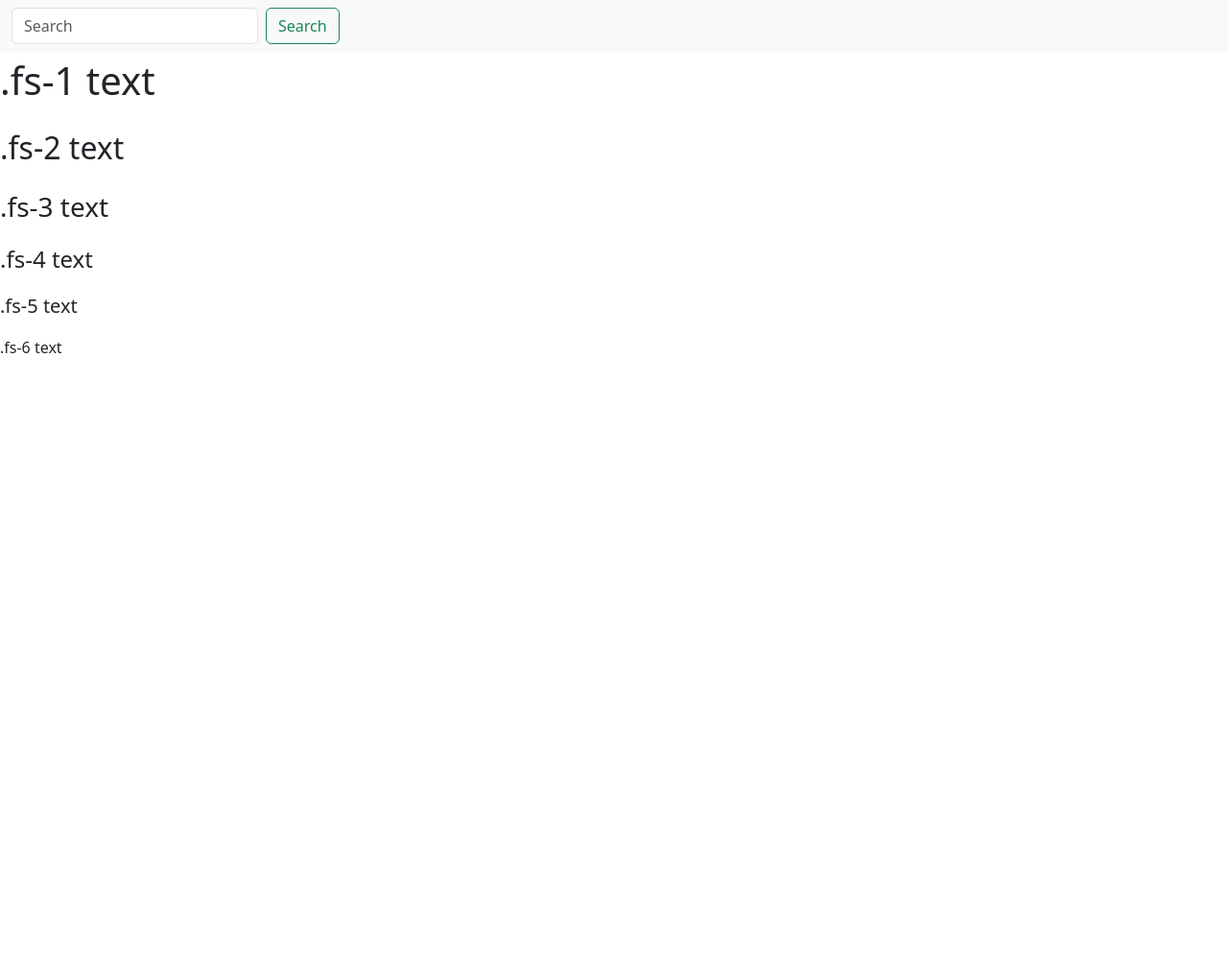
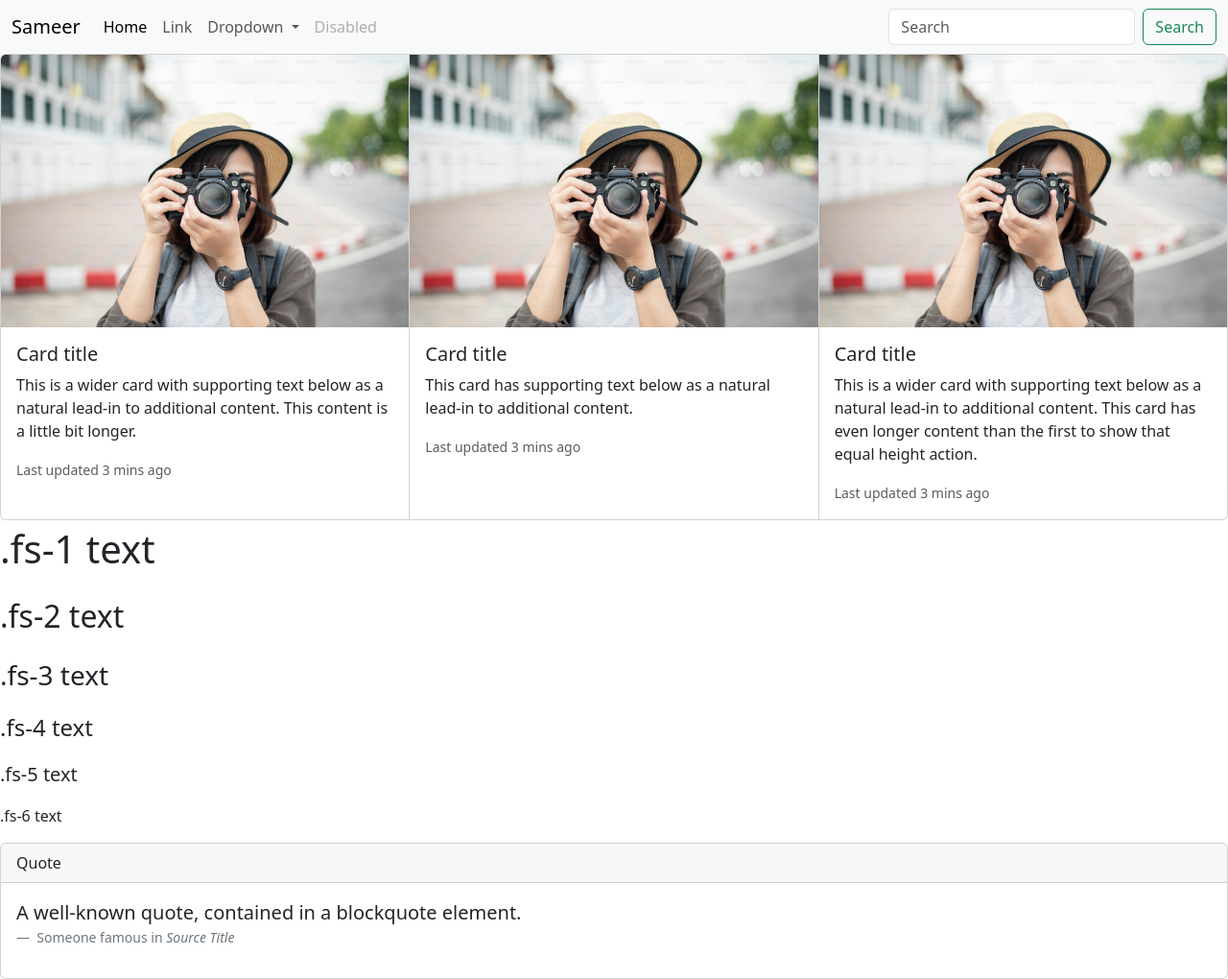
Before and after one commit to SameerAli-01/Assignment-CSS, a plain HTML site: page Bootstrap.html in a window 1280 px wide. Shown: the whole page at 96% size. Before the commit the page ends 800 px from the top, so only its background shows below. Drawn offline with nearby package versions, Linux system fonts and the light colour scheme; files whose address does not match are found by name.

```diff
--- a/Bootstrap.html
+++ b/Bootstrap.html
@@ -7,14 +7,70 @@
         <title>bootstrap</title>
     </head>
     <body>
-        <nav class="navbar bg-body-tertiary">
+
+    <nav class="navbar navbar-expand-lg navbar-light bg-light">
   <div class="container-fluid">
-    <form class="d-flex" role="search">
-      <input class="form-control me-2" type="search" placeholder="Search" aria-label="Search"/>
-      <button class="btn btn-outline-success" type="submit">Search</button>
-    </form>
+    <a class="navbar-brand" href="#">Sameer</a>
+    <button class="navbar-toggler" type="button" data-bs-toggle="collapse" data-bs-target="#navbarSupportedContent" aria-controls="navbarSupportedContent" aria-expanded="false" aria-label="Toggle navigation">
+      <span class="navbar-toggler-icon"></span>
+    </button>
+    <div class="collapse navbar-collapse" id="navbarSupportedContent">
+      <ul class="navbar-nav me-auto mb-2 mb-lg-0">
+        <li class="nav-item">
+          <a class="nav-link active" aria-current="page" href="#">Home</a>
+        </li>
+        <li class="nav-item">
+          <a class="nav-link" href="#">Link</a>
+        </li>
+        <li class="nav-item dropdown">
+          <a class="nav-link dropdown-toggle" href="#" id="navbarDropdown" role="button" data-bs-toggle="dropdown" aria-expanded="false">
+            Dropdown
+          </a>
+          <ul class="dropdown-menu" aria-labelledby="navbarDropdown">
+            <li><a class="dropdown-item" href="#">Action</a></li>
+            <li><a class="dropdown-item" href="#">Another action</a></li>
+            <li><hr class="dropdown-divider"></li>
+            <li><a class="dropdown-item" href="#">Something else here</a></li>
+          </ul>
+        </li>
+        <li class="nav-item">
+          <a class="nav-link disabled" href="#" tabindex="-1" aria-disabled="true">Disabled</a>
+        </li>
+      </ul>
+      <form class="d-flex">
+        <input class="form-control me-2" type="search" placeholder="Search" aria-label="Search">
+        <button class="btn btn-outline-success" type="submit">Search</button>
+      </form>
+    </div>
   </div>
 </nav>
+
+<div class="card-group">
+  <div class="card">
+    <img src="C:\Users\hp\Desktop\MyAss-css\images\premium_photo-01111.jpeg" class="card-img-top" alt="...">
+    <div class="card-body">
+      <h5 class="card-title">Card title</h5>
+      <p class="card-text">This is a wider card with supporting text below as a natural lead-in to additional content. This content is a little bit longer.</p>
+      <p class="card-text"><small class="text-body-secondary">Last updated 3 mins ago</small></p>
+    </div>
+  </div>
+  <div class="card">
+    <img src="C:\Users\hp\Desktop\MyAss-css\images\premium_photo-01111.jpeg" class="card-img-top" alt="...">
+    <div class="card-body">
+      <h5 class="card-title">Card title</h5>
+      <p class="card-text">This card has supporting text below as a natural lead-in to additional content.</p>
+      <p class="card-text"><small class="text-body-secondary">Last updated 3 mins ago</small></p>
+    </div>
+  </div>
+  <div class="card">
+    <img src="C:\Users\hp\Desktop\MyAss-css\images\premium_photo-01111.jpeg" class="card-img-top" alt="...">
+    <div class="card-body">
+      <h5 class="card-title">Card title</h5>
+      <p class="card-text">This is a wider card with supporting text below as a natural lead-in to additional content. This card has even longer content than the first to show that equal height action.</p>
+      <p class="card-text"><small class="text-body-secondary">Last updated 3 mins ago</small></p>
+    </div>
+  </div>
+</div>
 
             <p class="fs-1">.fs-1 text</p>
 
@@ -27,5 +83,21 @@
             <p class="fs-5">.fs-5 text</p>
 
             <p class="fs-6">.fs-6 text</p>
+
+            <div class="card">
+  <div class="card-header">
+    Quote
+  </div>
+  <div class="card-body">
+    <figure>
+      <blockquote class="blockquote">
+        <p>A well-known quote, contained in a blockquote element.</p>
+      </blockquote>
+      <figcaption class="blockquote-footer">
+        Someone famous in <cite title="Source Title">Source Title</cite>
+      </figcaption>
+    </figure>
+  </div>
+</div>
     </body>
 </html>
--- a/sidebar.css
+++ b/sidebar.css
@@ -22,6 +22,10 @@
 #check{
     display: none;
 }
+
+/* #cancel{
+    display: none;
+} */
 
 label #but,label #cancel{
     position: absolute;
```
Also changed, not shown: template1.css (+37 -7 lines).
